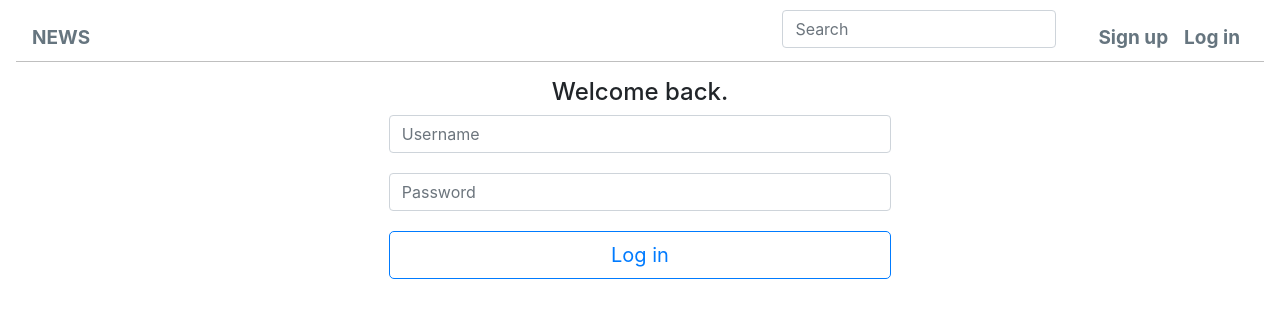
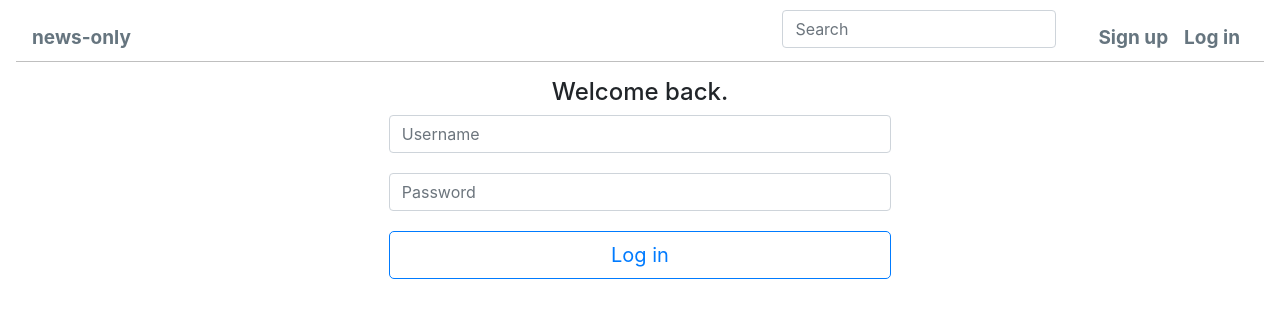
Before and after one commit to prkshadhkr/news, a Flask app: page /login in a window 1280 px wide. Shown: the top 315 px of the page. Run offline with Flask 2, Linux system fonts and the light colour scheme; parts of the project's set-up code (start-up, migrations or seed data) failed here and were passed over; some libraries are stand-ins or nearby versions.

Commit message:
updated name in base.html

```diff
--- a/templates/base.html
+++ b/templates/base.html
@@ -34,7 +34,7 @@
                     </a>
                     {% else %}
                     <a href="/" class="navbar-brand">
-                        <span>NEWS</span>
+                        <span>news-only</span>
                     </a>
                     {% endif %}
                 </div>
```
